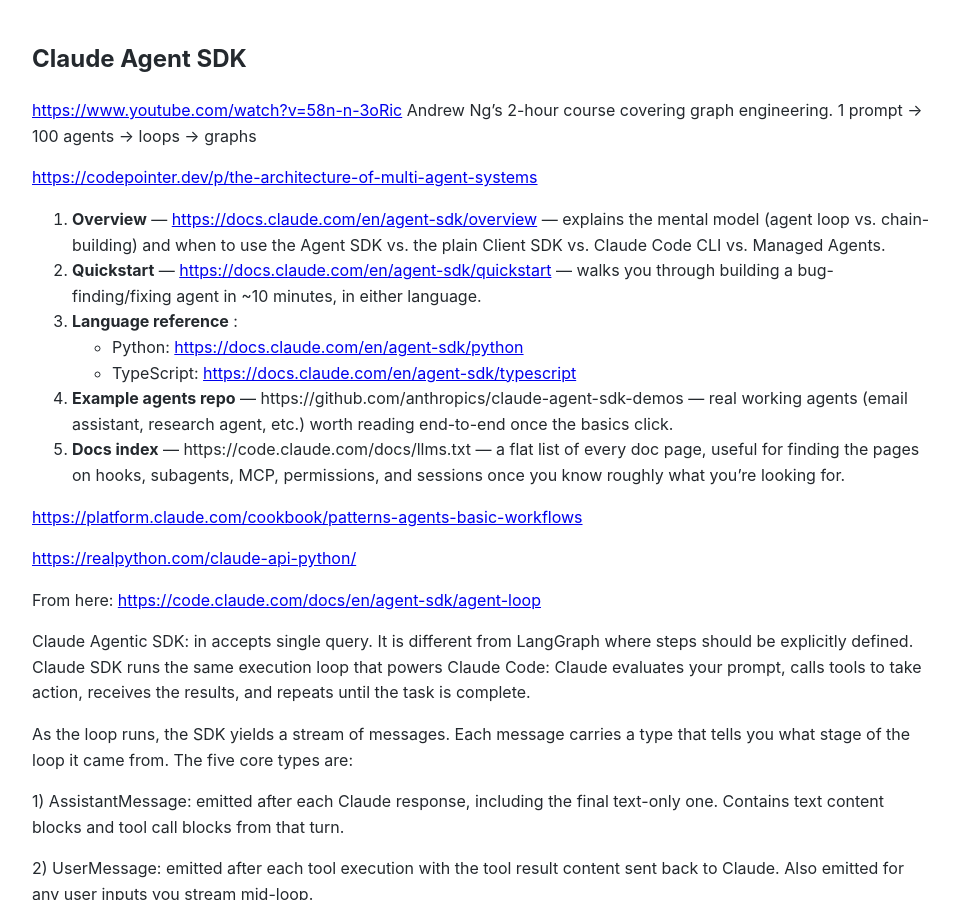
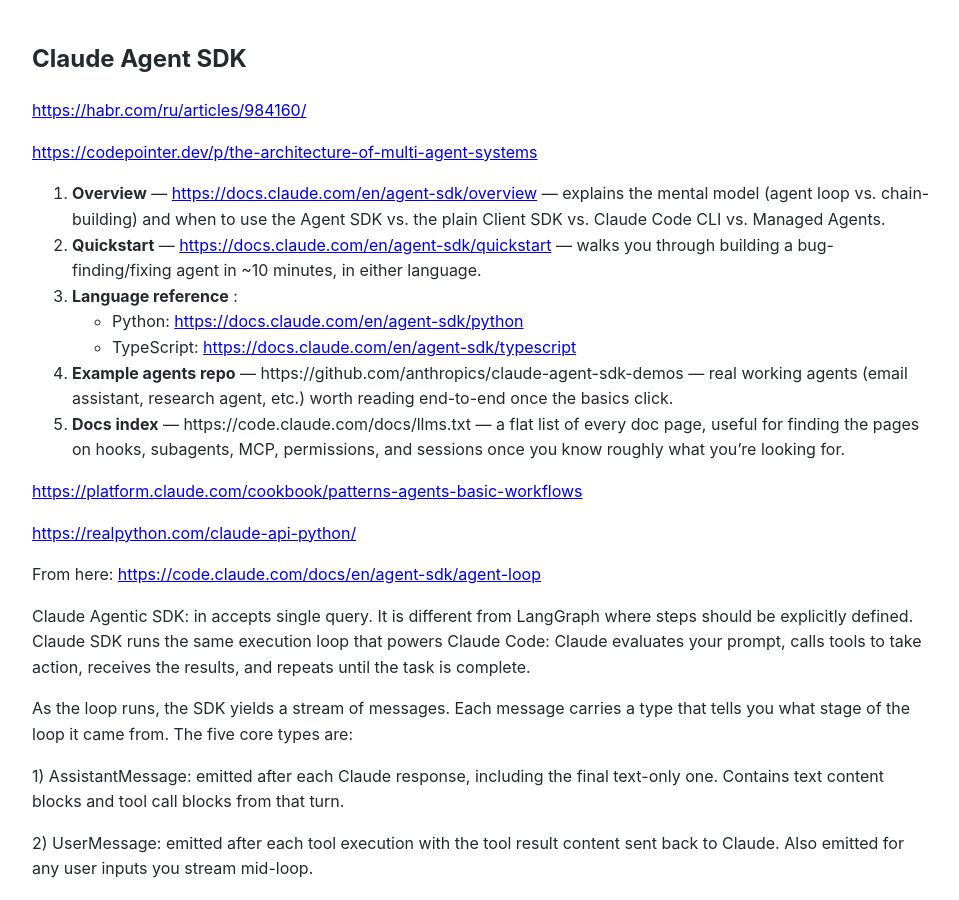
Before and after one commit to Michael-Lubinsky/michael-lubinsky.github.com, a Jekyll site: the page built from agent/claude_agent_sdk.md, in a window 1280 px wide and 900 px high. Shown: the whole window, without its empty margins (158-1117 px from the left). Built offline with Jekyll 4.4.1, drawn with Linux system fonts in a browser that asks for light colours; our own code applies the rules of GitHub Pages for plain Markdown files; some of the changed text lies outside the part shown.

Commit message:
Update claude_agent_sdk.md

````diff
--- a/agent/claude_agent_sdk.md
+++ b/agent/claude_agent_sdk.md
@@ -1,7 +1,6 @@
 ## Claude Agent SDK
 
- <https://www.youtube.com/watch?v=58n-n-3oRic>
-Andrew Ng's 2-hour course covering graph engineering. 1 prompt → 100 agents → loops → graphs
+<https://habr.com/ru/articles/984160/>
 
  <https://codepointer.dev/p/the-architecture-of-multi-agent-systems>
 
@@ -467,3 +466,7 @@
 ```
 
 The key architectural point: **credentials never pass through the LLM's context window.** The model only ever sees tool *names*, *schemas*, and *results* — the actual secret material stays inside the MCP server process boundary, which you control and can audit independently of what the model says or does.
+
+
+ <https://www.youtube.com/watch?v=58n-n-3oRic>
+Andrew Ng's 2-hour course covering graph engineering. 1 prompt → 100 agents → loops → graphs
````
